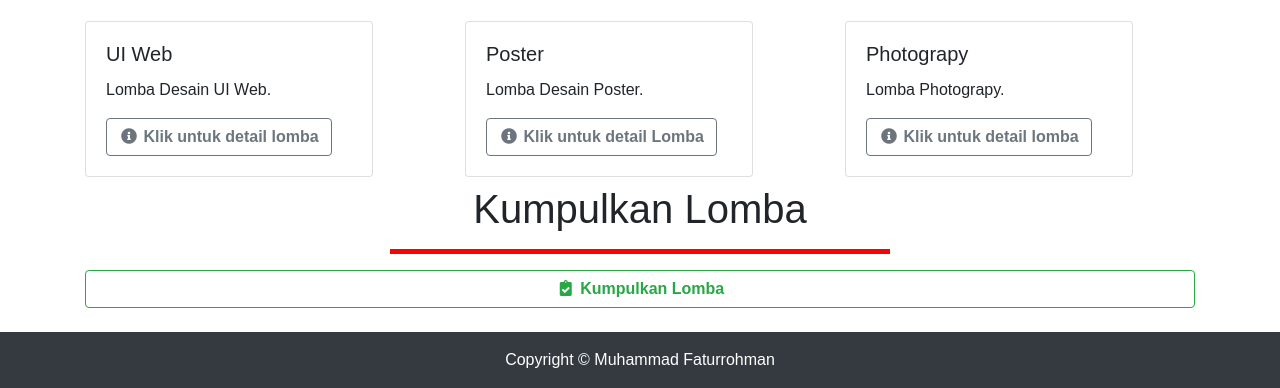
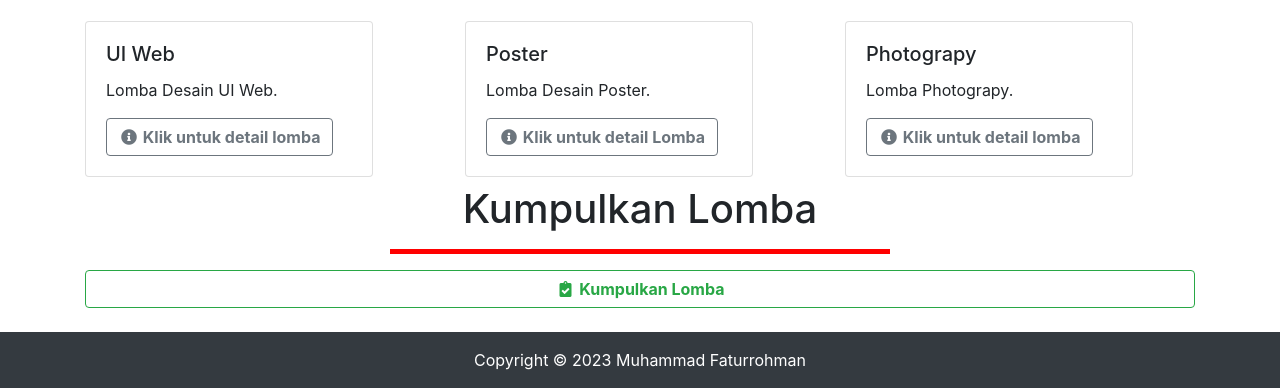
Before and after one commit to mfaturrohman/informasilomba.github.io, a plain HTML site: page index.html in a window 1280 px wide. Shown: the part 658-1046 px from the top of the page. Drawn offline with nearby package versions, Linux system fonts and the light colour scheme.

Commit message:
Menambah tahun pada copyright footer

```diff
--- a/index.html
+++ b/index.html
@@ -5,7 +5,6 @@
   <!-- Required meta tags -->
   <meta charset="utf-8">
   <meta name="viewport" content="width=device-width, initial-scale=1, shrink-to-fit=no">
-  <link rel="stylesheet" href="style.css">
 
   <!-- Bootstrap CSS -->
   <link rel="stylesheet" href="bootstrap-4.4.1/dist/css/bootstrap.min.css">
@@ -16,10 +15,6 @@
   <link rel="stylesheet" href="https://use.fontawesome.com/releases/v5.15.3/css/all.css"
     integrity="sha384-SZXxX4whJ79/gErwcOYf+zWLeJdY/qpuqC4cAa9rOGUstPomtqpuNWT9wdPEn2fk" crossorigin="anonymous">
   <style type="text/css">
-    body {
-      font-family: Arial, Helvetica, sans-serif;
-    }
-
     .gambar {
       height: 30rem;
     }
@@ -316,8 +311,8 @@
 
   <!-- footer -->
   <footer class="bg-dark text-white p-3 mt-4 text-center">
-    Copyright &copy; <a href="https://www.instagram.com/mftr.355/" target="_blank" class="text-white">Muhammad
-      Faturrohman</a>
+    Copyright &copy; <span id="Year"></span> <a href="https://www.instagram.com/mftr.355/" target="_blank"
+      class="text-white">Muhammad Faturrohman</a>
   </footer>
 
   <!-- Optional JavaScript -->
@@ -334,6 +329,11 @@
   <script src="https://stackpath.bootstrapcdn.com/bootstrap/4.4.1/js/bootstrap.min.js"
     integrity="sha384-wfSDF2E50Y2D1uUdj0O3uMBJnjuUD4Ih7YwaYd1iqfktj0Uod8GCExl3Og8ifwB6"
     crossorigin="anonymous"></script>
+  <script>
+    const d = new Date()
+    const y = d.getFullYear()
+    document.getElementById("Year").innerHTML = y
+  </script>
 </body>
 
 </html>
```
